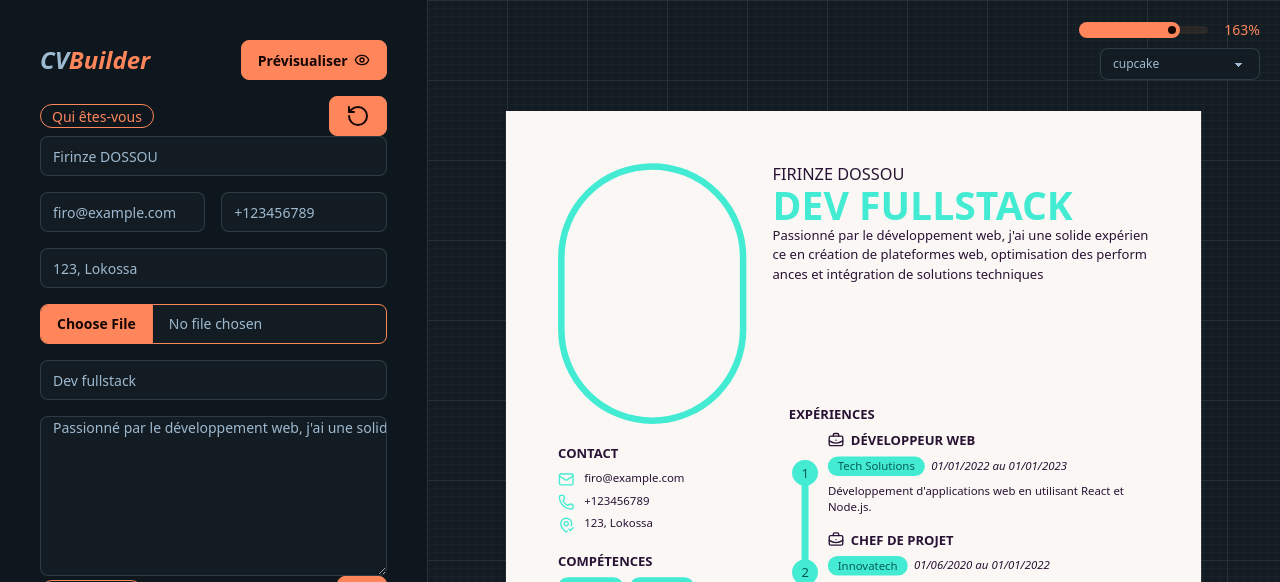
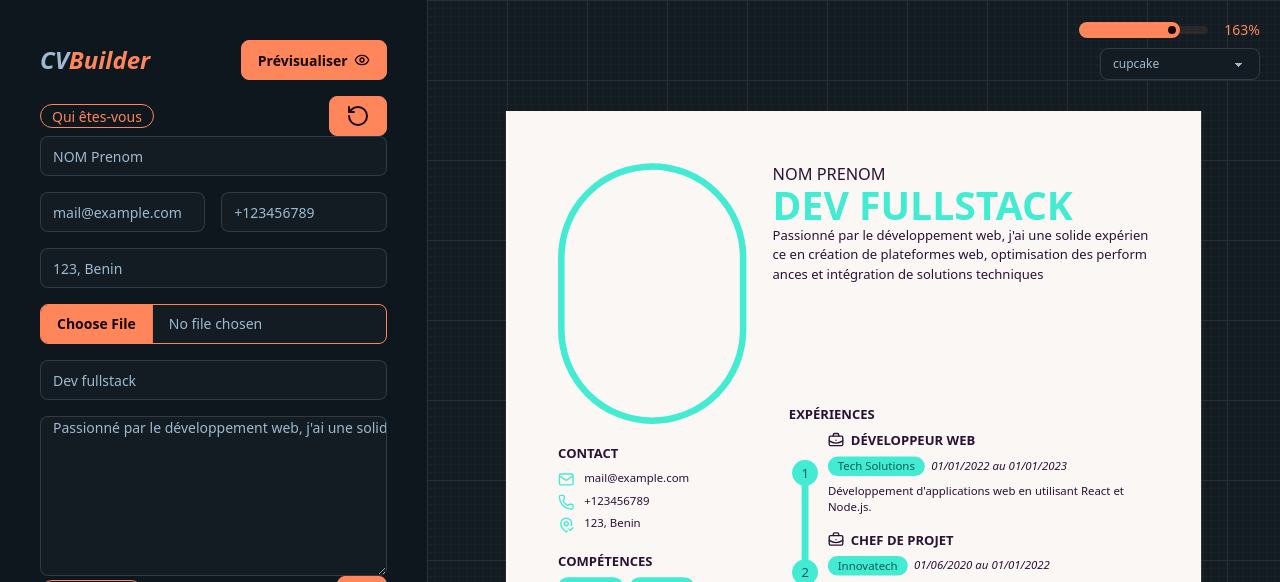
Before and after one commit to Curtis1706/cvbuilder, a Next.js app: page / in a window 1280 px wide. Shown: the top 582 px of the page. Built offline with nearby package versions, Linux system fonts and the light colour scheme.

Commit message:
Update presets.ts

```diff
--- a/presets.ts
+++ b/presets.ts
@@ -1,10 +1,10 @@
 import { Education, Experience, Hobby, Language, PersonalDetails, Skill } from '@/type';
 
 export const personalDetailsPreset: PersonalDetails = {
-    fullName: 'Firinze DOSSOU',
-    email: 'firo@example.com',
+    fullName: 'NOM Prenom',
+    email: 'mail@example.com',
     phone: '+123456789',
-    address: '123, Lokossa',
+    address: '123, Benin',
     photoUrl: '/profile.jpg',
     postSeeking:'Dev fullstack',
     description:`Passionné par le développement web, j'ai une solide expérience en création de plateformes web, optimisation des performances et intégration de solutions techniques`
```
